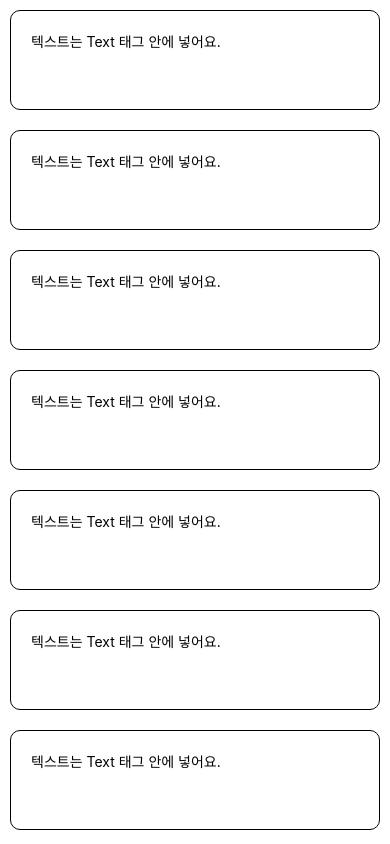
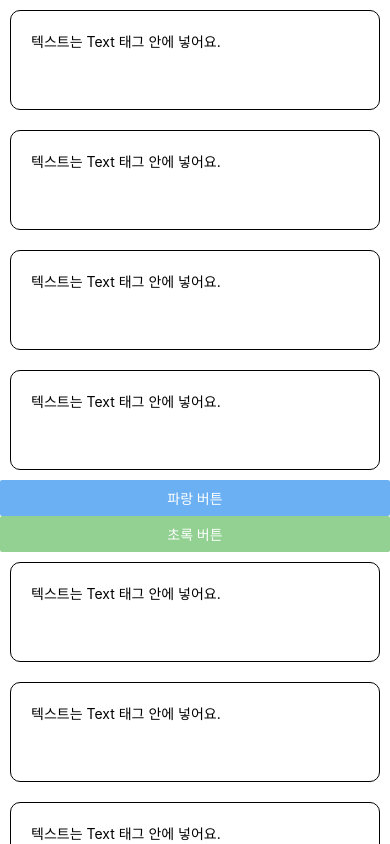
Before and after one commit to sometimesclear/react-native, a React Native app in the folder sparta-myhoneytip-da/: screen / in a window 390 px wide. Built offline with nearby package versions, Linux system fonts and the light colour scheme.

Commit message:
add alert

```diff
--- a/sparta-myhoneytip-da/App.js
+++ b/sparta-myhoneytip-da/App.js
@@ -1,6 +1,6 @@
-import { StatusBar } from 'expo-status-bar';
+//import { StatusBar } from 'expo-status-bar';
 import React from 'react';
-import { ScrollView, StyleSheet, Text, View } from 'react-native';
+import { ScrollView, StyleSheet, Text, View, Button, Alert } from 'react-native';
 
 export default function App() {
   return (
@@ -18,9 +18,21 @@ export default function App() {
         <View style={styles.subContainerOne}>
           <Text style={styles.mainText}>텍스트는 Text 태그 안에 넣어요.</Text>
         </View>
-        <View style={styles.subContainerOne}>
-          <Text style={styles.mainText}>텍스트는 Text 태그 안에 넣어요.</Text>
-        </View>
+        <Button
+          style={styles.buttonStyle}
+          title="파랑 버튼"
+          color='#6ab0f3'
+          onPress={function(){
+            Alert.alert("팝업 알람!")
+          }}
+        />
+        <Button
+          style={styles.buttonStyle}
+          title="초록 버튼"
+          color='#92d192'
+          onPress={()=>{ Alert.alert("팝업 알람 화살표 함수로!")}}
+        />
+
         <View style={styles.subContainerOne}>
           <Text style={styles.mainText}>텍스트는 Text 태그 안에 넣어요.</Text>
         </View>
@@ -61,4 +73,8 @@ const styles = StyleSheet.create({
     backgroundColor:"blue",
   },
 
+  buttonStyle: {
+    margin:10,
+  },
+
 });
```
